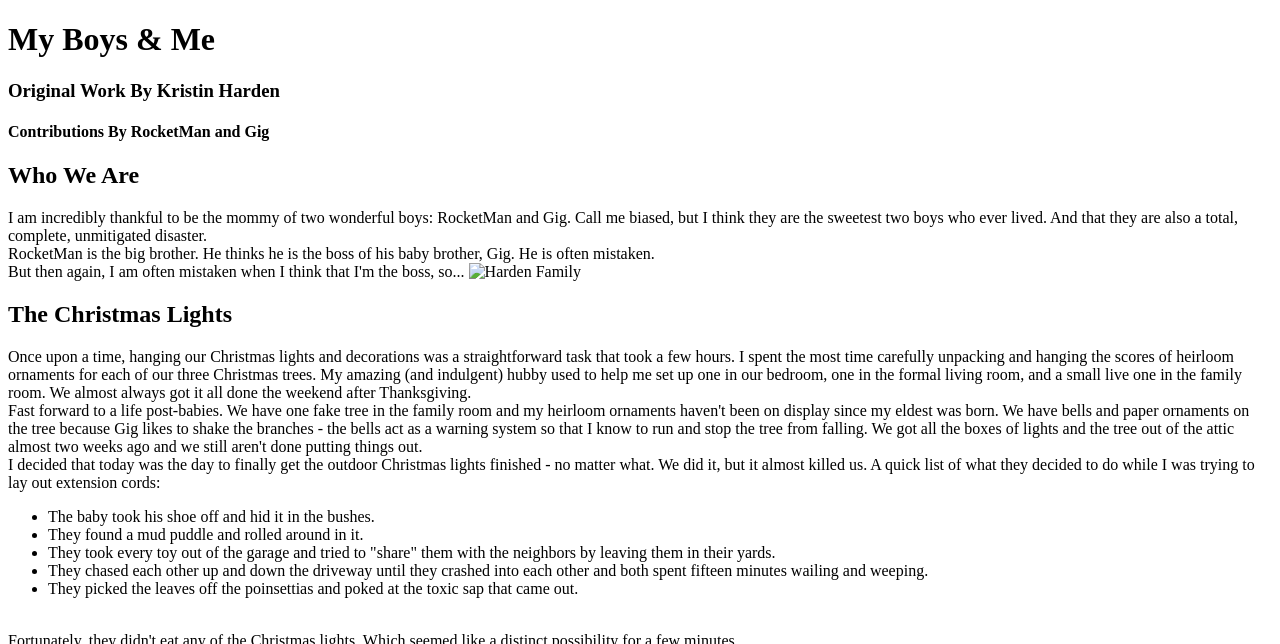
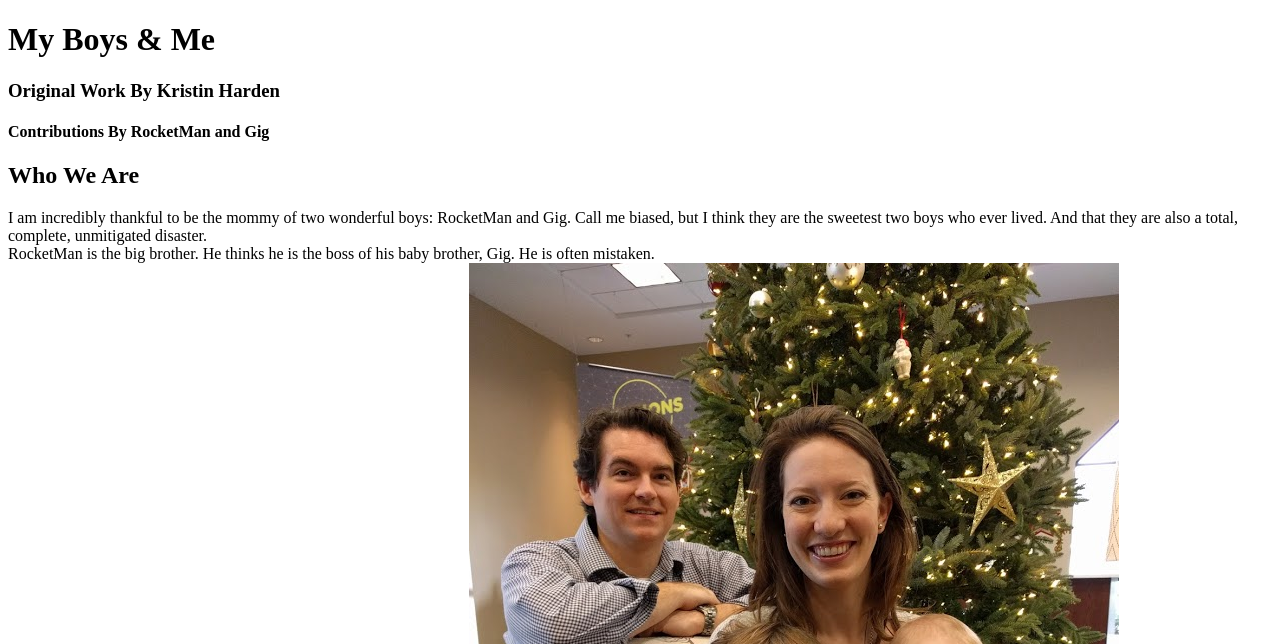
Before and after one commit to kristinharden/html-me-something, a plain HTML site: page index.html in a window 1280 px wide. Shown: the top 644 px of the page. Drawn offline with Linux system fonts and the light colour scheme.

Commit message:
Corrected reference to All_4 image (from All-4).

```diff
--- a/index.html
+++ b/index.html
@@ -25,7 +25,7 @@
               And that they are also a total, complete, unmitigated disaster.
     		    <br>RocketMan is the big brother. He thinks he is the boss of his baby brother, Gig. He is often mistaken.
             <br>But then again, I am often mistaken when I think that I'm the boss, so...
-            <img src="images/All-4.jpg" alt="Harden Family"/>
+            <img src="images/All_4.jpg" alt="Harden Family"/>
 
         </section>
 
```
